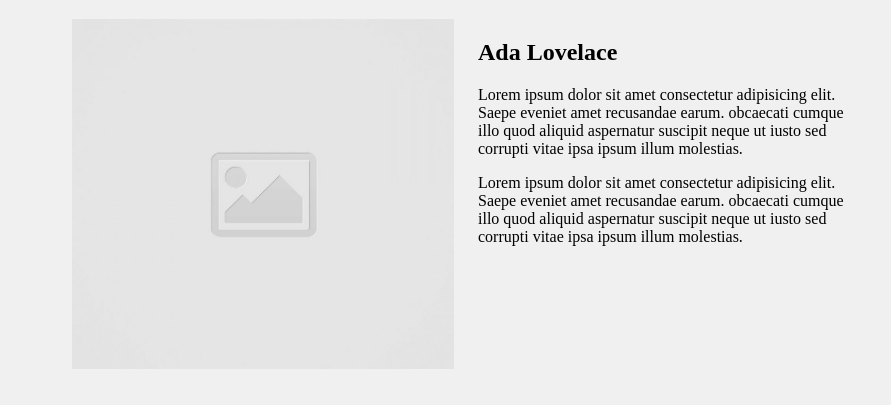
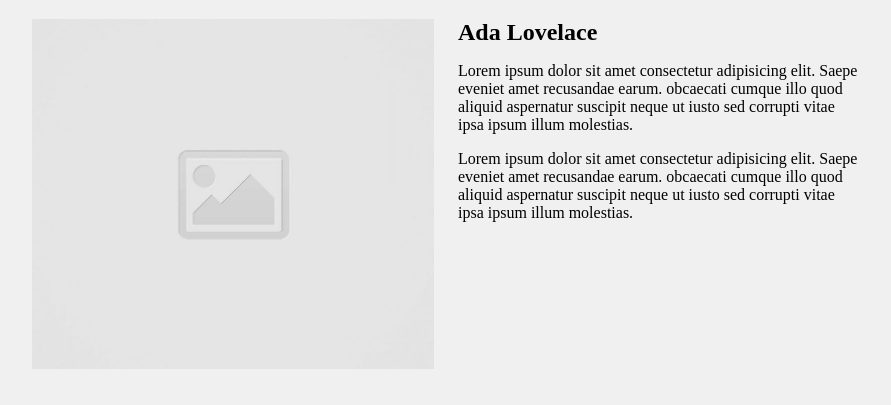
Before and after one commit to jamesdae/code-journal, a website: page index.html in a window 1280 px wide. Shown: the part 708-1113 px from the top of the page, without its empty margins (194-1085 px from the left). Drawn offline with Linux system fonts and the light colour scheme; a web font is replaced by a local one.

Commit message:
Issue #2; Removed inherited margin  styling from h2 and ul elements; #4

```diff
--- a/css/styles.css
+++ b/css/styles.css
@@ -62,4 +62,9 @@ textarea:focus {
 
 ul {
   list-style: none;
+  padding: 0;
 }
+
+h2 {
+  margin: 0;
+}
--- a/index.html
+++ b/index.html
@@ -53,10 +53,8 @@
 
       <ul class="row">
         <li class="column-half">
-          <div>
-            <div class="imagediv">
-              <img src="images/placeholder-image-square.jpg" alt="placeholder image" id="firstimg">
-            </div>
+          <div class="imagediv">
+            <img src="images/placeholder-image-square.jpg" alt="placeholder image" id="firstimg">
           </div>
         </li>
         <li class="column-half">
```
